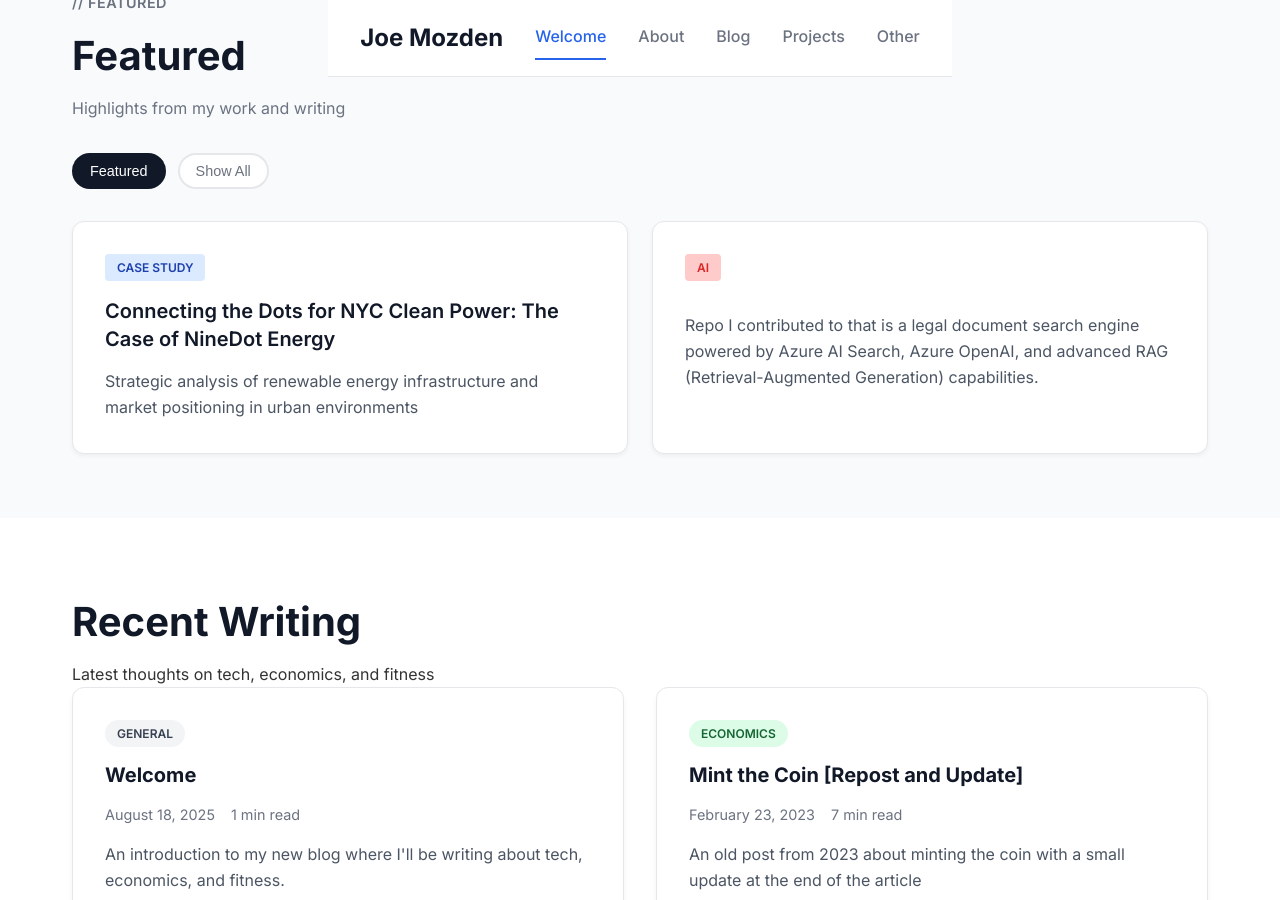
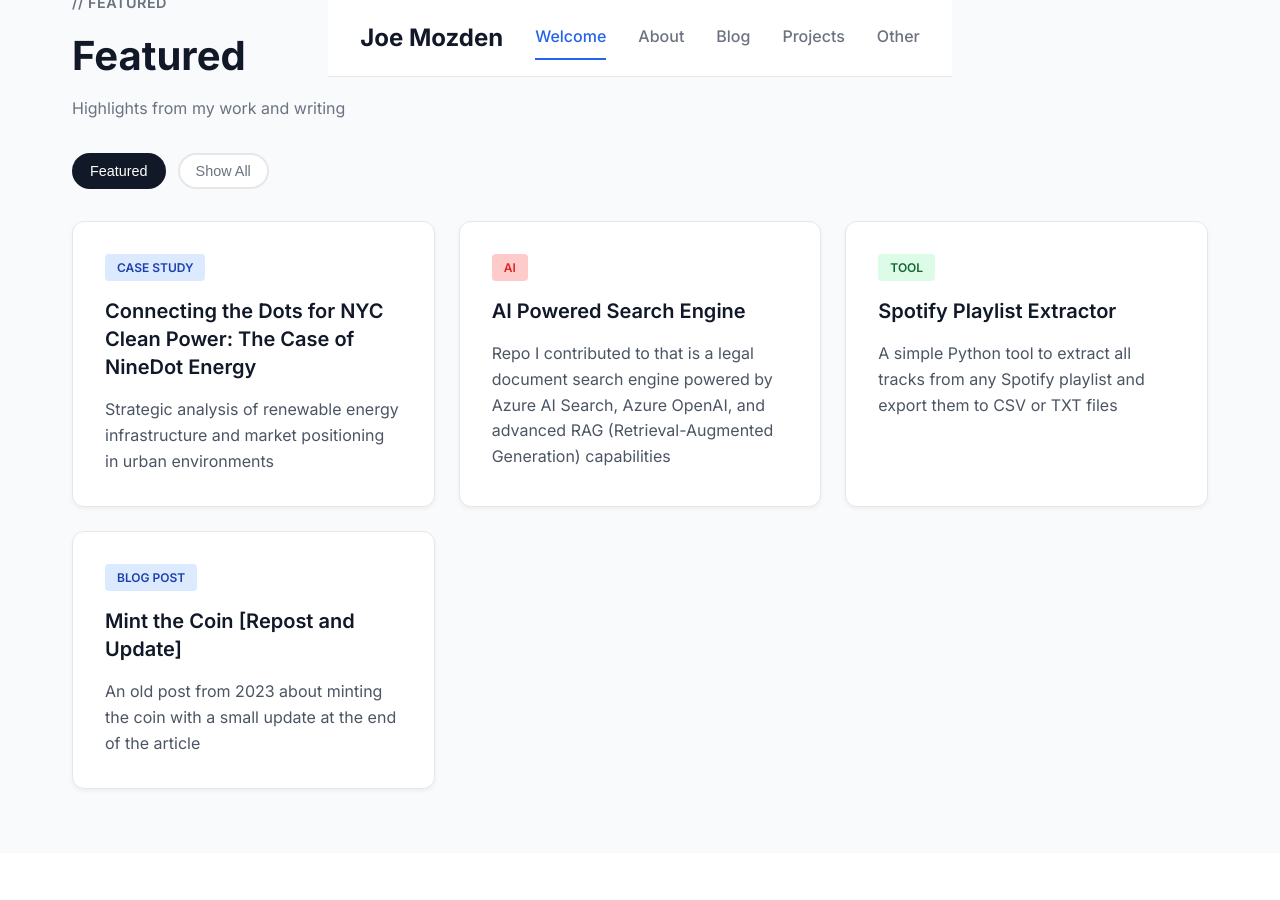
Before and after one commit to jmozden3/jmozden3.github.io, a Jekyll site: the page built from index.html, in a window 1280 px wide and 900 px high, scrolled down 601 px. Built offline with Jekyll 4.4.1, drawn with Linux system fonts in a browser that asks for light colours; the list of posts is cut into pages by our own code.

Commit message:
updated featured section

```diff
--- a/_data/featured.yml
+++ b/_data/featured.yml
@@ -8,8 +8,20 @@
   link: "/projects/ninedot-energy-case"
   color: "blue"
 
-- name: "AI Powered Search Engine"
-  description: "Repo I contributed to that is a legal document search engine powered by Azure AI Search, Azure OpenAI, and advanced RAG (Retrieval-Augmented Generation) capabilities."
+- title: "AI Powered Search Engine"
+  description: "Repo I contributed to that is a legal document search engine powered by Azure AI Search, Azure OpenAI, and advanced RAG (Retrieval-Augmented Generation) capabilities"
   badge: "AI"
   link: "https://github.com/DanGiannone1/ai-powered-search-engine"
   color: "red"
+
+- title: "Spotify Playlist Extractor"
+  description: "A simple Python tool to extract all tracks from any Spotify playlist and export them to CSV or TXT files"
+  badge: "Tool"
+  link: "https://github.com/jmozden3/spotify-playlist-extractor"
+  color: "green"
+
+- title: "Mint the Coin [Repost and Update]"
+  description: "An old post from 2023 about minting the coin with a small update at the end of the article"
+  badge: "Blog Post"
+  link: "_posts/2025-08-19-mint-the-coin.md"
+  color: "blue"
```
